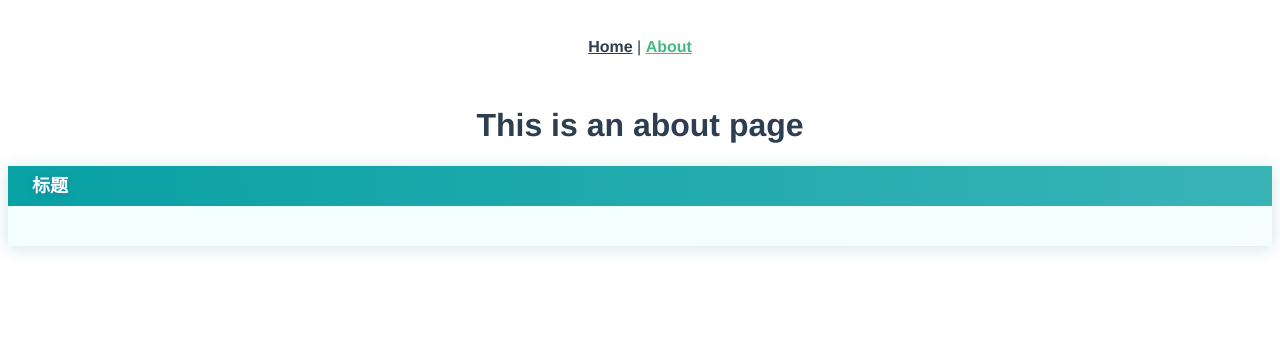
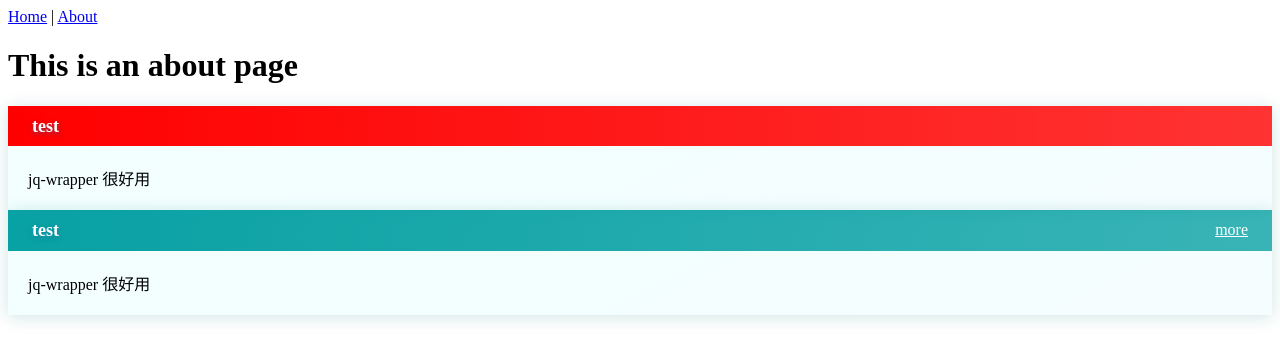
Before and after one commit to QiJiang100860/jq-ui, a Vue app: page /#/about in a window 1280 px wide. Shown: the top 360 px of the page. Built offline with nearby package versions, Linux system fonts and the light colour scheme.

Commit message:
feat:组件库名称修改

```diff
--- a/examples/App.vue
+++ b/examples/App.vue
@@ -8,25 +8,4 @@
   </div>
 </template>
 
-<style lang="less">
-#app {
-  font-family: Avenir, Helvetica, Arial, sans-serif;
-  -webkit-font-smoothing: antialiased;
-  -moz-osx-font-smoothing: grayscale;
-  text-align: center;
-  color: #2c3e50;
-}
-
-#nav {
-  padding: 30px;
-
-  a {
-    font-weight: bold;
-    color: #2c3e50;
-
-    &.router-link-exact-active {
-      color: #42b983;
-    }
-  }
-}
-</style>
+<style lang="less"></style>
--- a/examples/register.js
+++ b/examples/register.js
@@ -1,3 +1,3 @@
 import Vue from "vue";
-import CsWrapper from "../packages/CsWrapper";
-Vue.use(CsWrapper);
+import jqWrapper from "../packages/jqWrapper";
+Vue.use(jqWrapper);
--- a/examples/views/About.vue
+++ b/examples/views/About.vue
@@ -1,6 +1,22 @@
 <template>
   <div class="about">
     <h1>This is an about page</h1>
-    <cs-wrapper></cs-wrapper>
+    <jq-wrapper label="test" theme="#ff0000">
+      <div>jq-wrapper 很好用</div>
+    </jq-wrapper>
+
+    <jq-wrapper label="test" more="more" @emitMore="emitMore">
+      <div>jq-wrapper 很好用</div>
+    </jq-wrapper>
   </div>
 </template>
+
+<script>
+export default {
+  methods: {
+    emitMore() {
+      alert("更多");
+    }
+  }
+};
+</script>
--- a/packages/CsWrapper/index.js
+++ /dev/null
@@ -1,4 +0,0 @@
-import CsWrapper from "./src/index.vue";
-export default Vue => {
-  Vue.component(CsWrapper.name, CsWrapper);
-};
--- /dev/null
+++ b/packages/jqWrapper/index.js
@@ -0,0 +1,4 @@
+import jqWrapper from "./src/index.vue";
+export default Vue => {
+  Vue.component(jqWrapper.name, jqWrapper);
+};
--- a/packages/CsWrapper/src/index.vue
+++ b/packages/jqWrapper/src/index.vue
@@ -15,7 +15,7 @@
 
 <script>
 export default {
-  name: "CsWrapper",
+  name: "jqWrapper",
   props: {
     theme: {
       default: "#08A1A4",
```
Also changed, not shown: package.json (+4 -4 lines), packages/index.js (+4 -4 lines), 1 other file (tests, documents, lock files or other folders).
